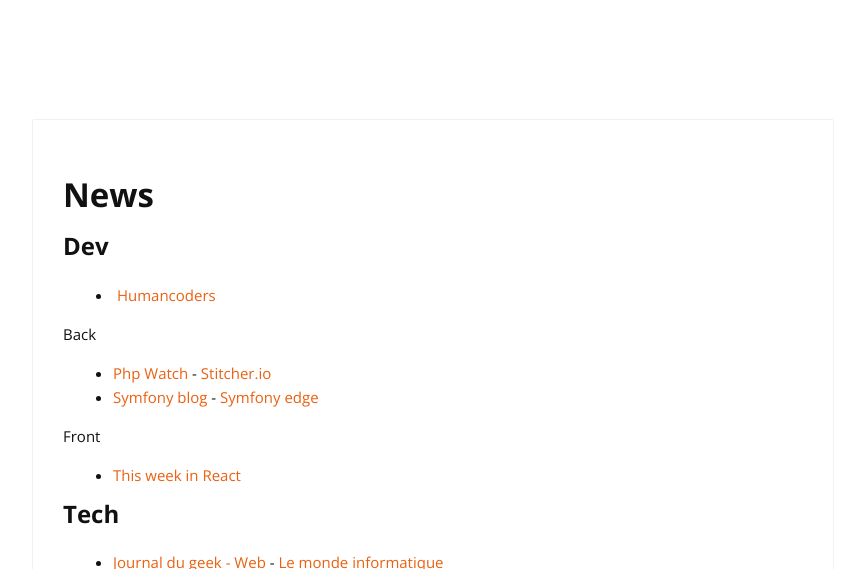
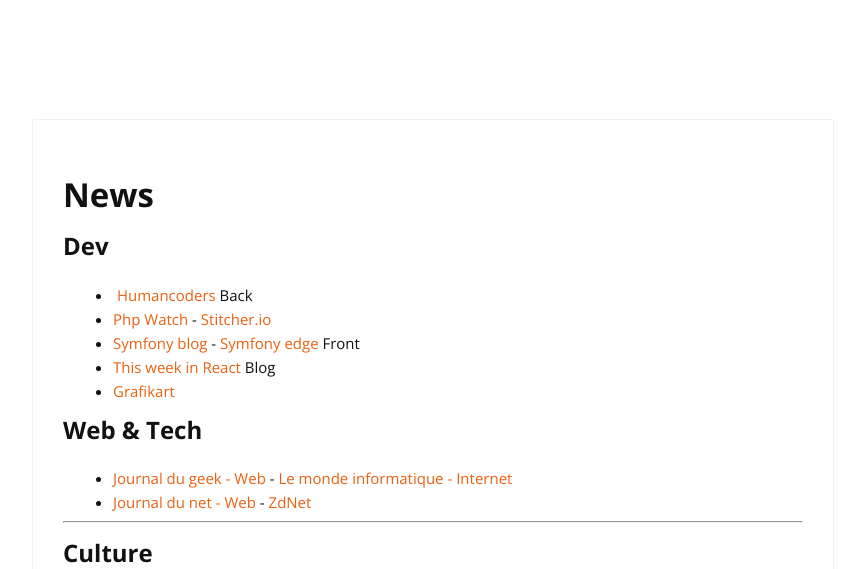
Before and after one commit to cylmat/cylmat.github.io, a Jekyll site: the page built from _pages/news.md, in a window 1280 px wide. Shown: the top 569 px of the page, without its empty margins (207-1072 px from the left). Built offline with Jekyll 4.4.1, drawn with Linux system fonts in a browser that asks for light colours; nearby versions of some CDN libraries; grey boxes are pictures that could not be loaded.

Commit message:
Update news.md

```diff
--- a/_pages/news.md
+++ b/_pages/news.md
@@ -6,16 +6,16 @@
 
 ## Dev
 - [![](https://news.humancoders.com/assets/favicon-1c28b03a545044e5cf5e0ae8a7b441b1520a9dde57727c86e657f4212fba9c83.ico) Humancoders](https://news.humancoders.com)
-
 Back
 - [Php Watch](https://php.watch) - [Stitcher.io](https://stitcher.io)
 - [Symfony blog](https://symfony.com/blog) - [Symfony edge](https://symfony.com/blog/category/living-on-the-edge)
-
 Front
 - [This week in React](https://thisweekinreact.com/articles)
+Blog
+- [Grafikart](https://grafikart.fr/blog)
 
-## Tech
-- [Journal du geek - Web](https://www.journaldugeek.com/category/sur-le-web) - [Le monde informatique](https://www.lemondeinformatique.fr)
+## Web & Tech
+- [Journal du geek - Web](https://www.journaldugeek.com/category/sur-le-web) - [Le monde informatique - Internet](https://www.lemondeinformatique.fr/internet-et-e-business-11.html)
 - [Journal du net - Web](https://www.journaldunet.com/web-tech) - [ZdNet](https://www.zdnet.fr)
 
 ---
```
Also changed, not shown: other parts of _pages/news.md (+4 -0 lines).
